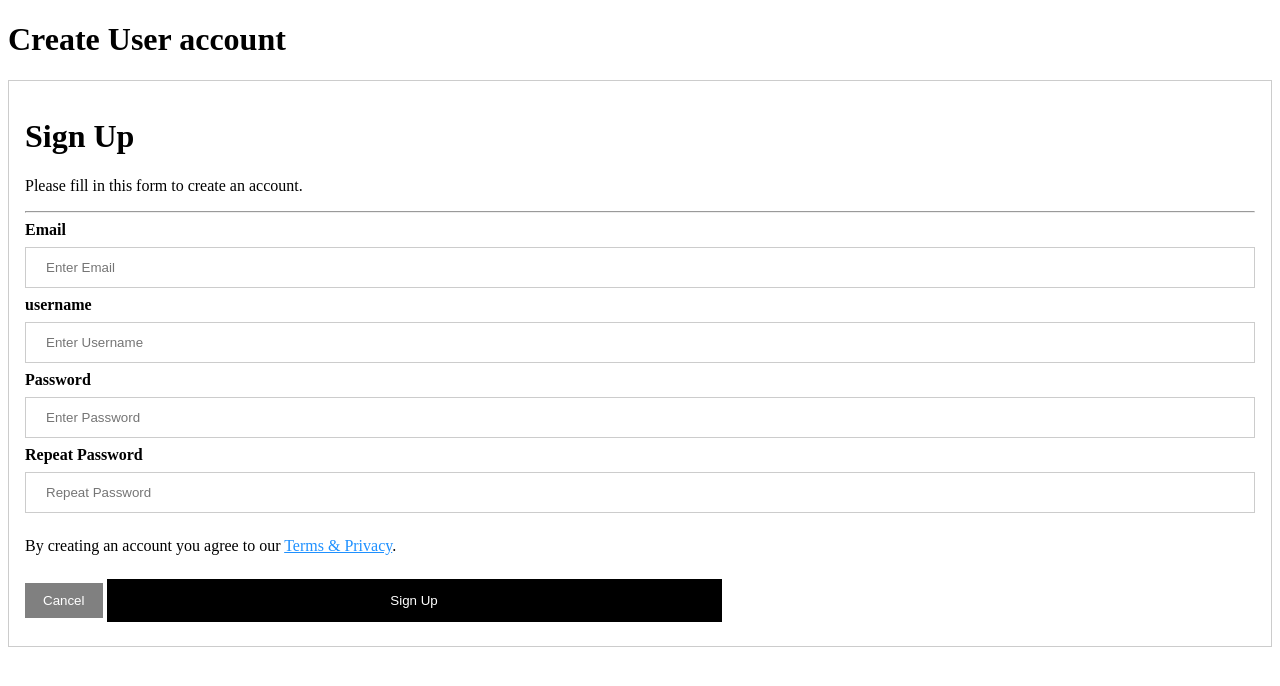
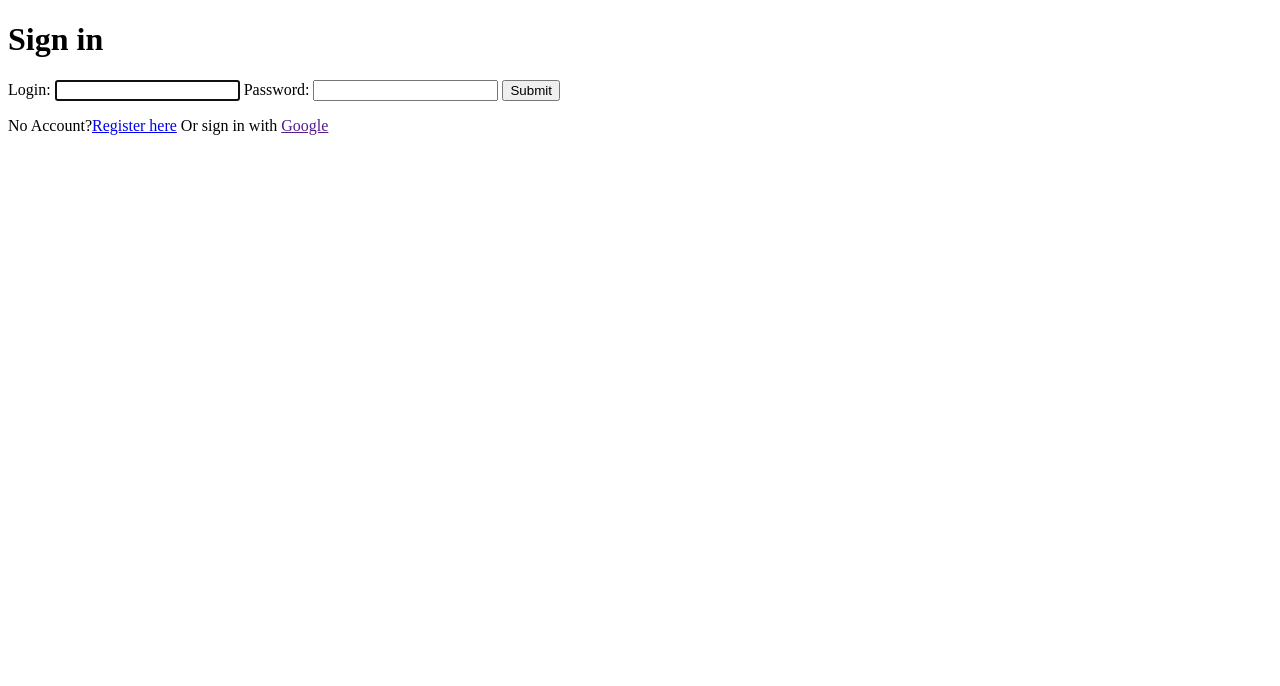
Before and after one commit to celciusKE/auth_server, a Flask app: template templates/register.html in a window 1280 px wide. Shown: the top 686 px of the page. Run offline with Flask 2, Linux system fonts and the light colour scheme; the template is opened without the code that fills it, so the values that code supplies are empty.

Commit message:
Add files via upload

```diff
--- a/app.py
+++ b/app.py
@@ -5,12 +5,10 @@ from datetime import datetime
 import os
 from flask_migrate import Migrate
 
-
-
-app = Flask(__name__)
+app = Flask(__name__, template_folder='templates')
 oauth = OAuth(app)
-app.secret_key='password'
-gooogle=oauth.register(
+app.secret_key = 'password'
+google = oauth.register(
     name='google',
     client_id=os.getenv("600098052876-l430cauc1sh7q8dulimt5f3o84jivuvl.apps.googleusercontent.com"),
     client_secret=os.getenv("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"),
@@ -39,15 +37,21 @@ class Post(db.Model):
     def __repr__(self):
         return f"Post('{self.title}','{self.date_posted}','{self.content}')"
 
-@app.route('/submit')
-def index():
-    return render_template('login.html')
+@app.route('/')
+def home():
+    return render_template('home.html')
+
+@app.route('/register')
+def register():
+    return render_template('register.html')
+
 
 @app.route('/login')
 def login():
     google = oauth.create_client('google')
     redirect_uri = url_for('authorize', _external=True)
     return google.authorize_redirect(redirect_uri)
+
 
 @app.route('/authorize')
 def authorize():
@@ -59,6 +63,8 @@ def authorize():
     session['profile'] = user_info
     session.permanent = True
     return redirect('/')
+
+
 if __name__ == '__main__':
     app.debug = True
     app.run()
--- a/static/style.css
+++ b/static/style.css
@@ -1,69 +1,99 @@
-form {border: 3px solid #f1f1f1;}
-
-input[type=text], input[type=password] {
-  width: 100%;
-  padding: 12px 20px;
-  margin: 8px 0;
-  display: inline-block;
-  border: 1px solid #ccc;
-  box-sizing: border-box;
+* {
+    padding: 0px;
+    margin: 0px;
 }
-
-button {
-  background-color: black;
-  color: white;
-  padding: 14px 20px;
-  margin: 8px 0;
-  border: none;
-  cursor: pointer;
-  width: 100%;
+body {
+    background-color: lightgreen;
 }
-
-button:hover {
-  opacity: 0.8;
+header {
+    background-color: black;
+    color: white;
+    display: flex;
+    align-items: center;
+    justify-content: center;
+    height: 15vh;
+    box-shadow: 5px 5px 10px rgb(0,0,0,0.3);
 }
-
-.cancelbtn {
-  width: auto;
-  padding: 10px 18px;
-  background-color: grey;
+h1 {
+    letter-spacing: 1.5vw;
+    font-family: 'system-ui';
+    text-transform: uppercase;
+    text-align: center;
 }
-
-.imgcontainer {
-  text-align: center;
-  margin: 24px 0 12px 0;
+main {
+    display: flex;
+    align-items: center;
+    justify-content: center;
+    height: 75vh;
+    width: 100%;
+    background: url(https://upload.wikimedia.org/wikipedia/commons/thumb/0/0b/Mountains-1412683.svg/1280px-Mountains-1412683.svg.png) no-repeat center center;
+    background-size: cover;
 }
-
-img.avatar {
-  width: 40%;
-  border-radius: 50%;
+.form_class {
+    width: 500px;
+    padding: 40px;
+    border-radius: 8px;
+    background-color: white;
+    font-family: 'system-ui';
+    box-shadow: 5px 5px 10px rgb(0,0,0,0.3);
 }
-
-.container {
-  padding: 16px;
+.form_div {
+    text-transform: uppercase;
 }
-
-span.psw {
-  float: right;
-  padding-top: 16px;
+.form_div > label {
+    letter-spacing: 3px;
+    font-size: 1rem;
 }
-
-/* Change styles for span and cancel button on extra small screens */
-@media screen and (max-width: 300px) {
-  span.psw {
-     display: block;
-     float: none;
-  }
-  .cancelbtn {
-     width: 100%;
-  }
+.info_div {
+    text-align: center;
+    margin-top: 20px;
 }
-button {
-  background-color: black;
-  color: white;
-  padding: 14px 20px;
-  margin: 8px 0;
-  border: none;
-  cursor: pointer;
-  width: 50%;
+.info_div {
+    letter-spacing: 1px;
 }
+.field_class {
+    width: 100%;
+    border-radius: 6px;
+    border-style: solid;
+    border-width: 1px;
+    padding: 5px 0px;
+    text-indent: 6px;
+    margin-top: 10px;
+    margin-bottom: 20px;
+    font-family: 'system-ui';
+    font-size: 0.9rem;
+    letter-spacing: 2px;
+}
+.submit_class {
+    border-style: none;
+    border-radius: 5px;
+    background-color: #FFE6D4;
+    padding: 8px 20px;
+    font-family: 'system-ui';
+    text-transform: uppercase;
+    letter-spacing: .8px;
+    display: block;
+    margin: auto;
+    margin-top: 10px;
+    box-shadow: 2px 2px 5px rgb(0,0,0,0.2);
+    cursor: pointer;
+}
+footer {
+    height: 10vh;
+    background-color: black;
+    color: white;
+    display: flex;
+    align-items: center;
+    justify-content: center;
+    box-shadow: -5px -5px 10px rgb(0,0,0,0.3);
+}
+footer > p {
+    text-align: center;
+    font-family: 'system-ui';
+    letter-spacing: 3px;
+}
+footer > p > a {
+    text-decoration: none;
+    color: white;
+    font-weight: bold;
+}
--- a/templates/register.html
+++ b/templates/register.html
@@ -1,41 +1,30 @@
-<!DOCTYPE html>
+<!doctype html>
 <html lang="en">
 <head>
     <meta charset="UTF-8">
-  <link rel="stylesheet" href="../static/style.css">
-    <title>Title</title>
-
+    <meta name="viewport"
+          content="width=device-width, user-scalable=no, initial-scale=1.0, maximum-scale=1.0, minimum-scale=1.0">
+    <meta http-equiv="X-UA-Compatible" content="ie=edge">
+    <title>SIGN UP</title>
 </head>
 <body>
-<h1>Create User account</h1>
+ <header>
+        <h1>Sign in</h1>
+    </header>
+    <main>
+        <form id="login_form" class="form_class" action="login/login-access.php" method="post">
+            <div class="form_div">
+                <label>Login:</label>
+                <input class="field_class" name="username" type="text" placeholder="" autofocus>
+                <label>Password:</label>
+                <input id="pass" class="field_class" name="password" type="password" placeholder="">
+                <button class="submit_class" type="submit" form="login_form" onclick="return validarLogin()">Submit</button>
+            </div>
+            <div class="info_div">
+                <p>No Account?<a href="register/reg-form.php">Register here</a> Or sign in with <a href="">Google</a></p>
+            </div>
+        </form>
+    </main>
 
-<form action="/submit" method="post" style="border:1px solid #ccc">
-  <div class="container">
-    <h1>Sign Up</h1>
-    <p>Please fill in this form to create an account.</p>
-    <hr>
-
-    <label for="email"><b>Email</b></label>
-    <input type="text" placeholder="Enter Email" name="email" required>
-
-    <label for="email"><b>username</b></label>
-    <input type="text" placeholder="Enter Username" name="username" required>
-
-    <label for="psw"><b>Password</b></label>
-    <input type="password" placeholder="Enter Password" name="psw" required>
-
-    <label for="psw-repeat"><b>Repeat Password</b></label>
-    <input type="password" placeholder="Repeat Password" name="psw-repeat" required>
-
-
-
-    <p>By creating an account you agree to our <a href="#" style="color:dodgerblue">Terms & Privacy</a>.</p>
-
-    <div class="clearfix">
-      <button type="button" class="cancelbtn">Cancel</button>
-      <button type="submit" class="signupbtn">Sign Up</button>
-    </div>
-  </div>
-</form>
 </body>
 </html>
```
Also changed, not shown: models/user.py (+5 -2 lines), templates/home.html (+32 -9 lines).
